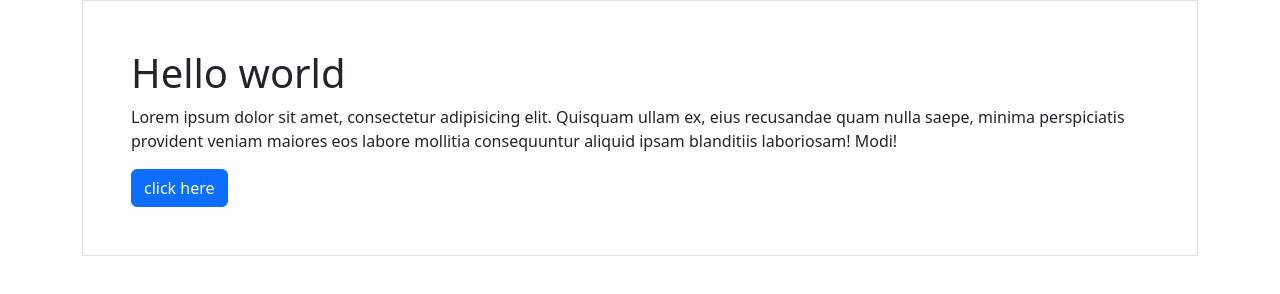
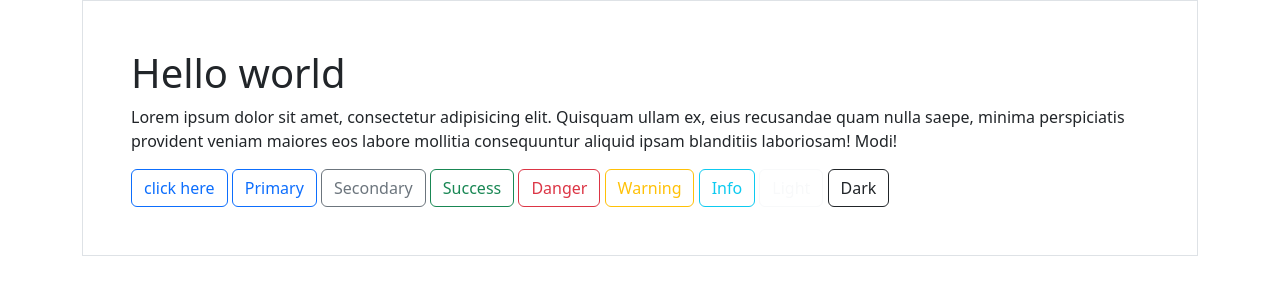
Before and after one commit to demonthila/bootstrap-tutorial, a plain HTML site: page bootsrap.html in a window 1280 px wide. Drawn offline with nearby package versions, Linux system fonts and the light colour scheme.

Commit message:
b buttons

```diff
--- a/bootsrap.html
+++ b/bootsrap.html
@@ -11,8 +11,16 @@
     <h1>Hello world</h1>
     <p>
     Lorem ipsum dolor sit amet, consectetur adipisicing elit. Quisquam ullam ex, eius recusandae quam nulla saepe, minima perspiciatis provident veniam maiores eos labore mollitia consequuntur aliquid ipsam blanditiis laboriosam! Modi!
-</p>
-<button class="btn btn-primary">click here</button>
+    </p>
+<button class="btn btn-outline-primary">click here</button>
+<button type="button" class="btn btn-outline-primary">Primary</button>
+<button type="button" class="btn btn-outline-secondary">Secondary</button>
+<button type="button" class="btn btn-outline-success">Success</button>
+<button type="button" class="btn btn-outline-danger">Danger</button>
+<button type="button" class="btn btn-outline-warning">Warning</button>
+<button type="button" class="btn btn-outline-info">Info</button>
+<button type="button" class="btn btn-outline-light">Light</button>
+<button type="button" class="btn btn-outline-dark">Dark</button>
 </div>
 </body>
 <script src="https://cdn.jsdelivr.net/npm/bootstrap@5.3.3/dist/js/bootstrap.bundle.min.js" integrity="sha384-YvpcrYf0tY3lHB60NNkmXc5s9fDVZLESaAA55NDzOxhy9GkcIdslK1eN7N6jIeHz" crossorigin="anonymous"></script>
```
